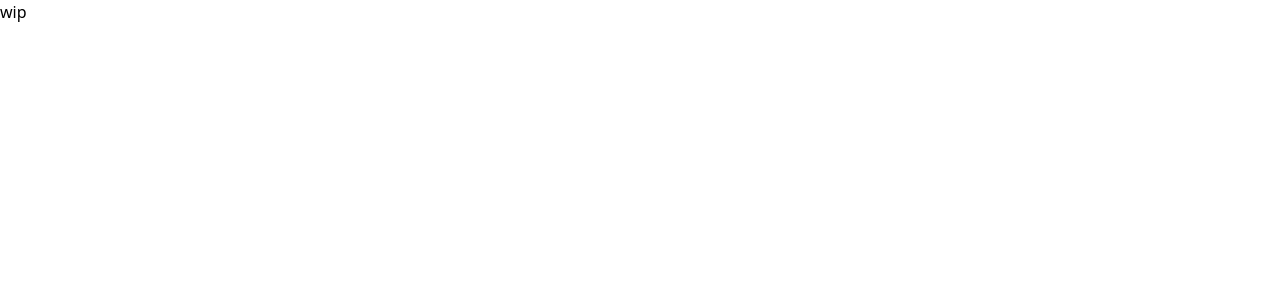
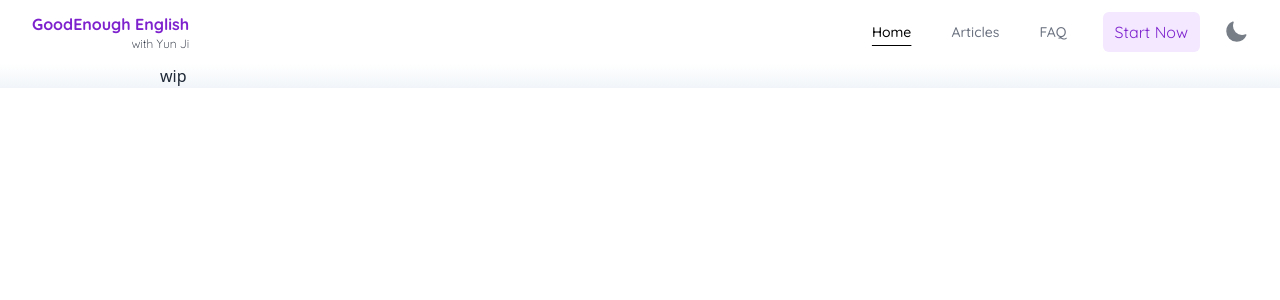
Before and after one commit to actuallyyun/learn-english-with-yun, a Next.js app in the folder nextjs-blog/: page /faq in a window 1280 px wide. Shown: the top 300 px of the page. Built offline with nearby package versions, Linux system fonts and the light colour scheme.

Commit message:
feat:add layout

```diff
--- a/nextjs-blog/pages/faq.js
+++ b/nextjs-blog/pages/faq.js
@@ -1,5 +1,30 @@
-const FAQ = () => {
-  return <div>wip</div>;
+import Head from "next/head";
+import Layout, { siteTitle } from "../components/layout";
+import utilStyles from "../styles/utils.module.css";
+
+const getAllFaqs = () => {
+  const faq = [
+    { q: "a test question 1", a: "a test answer 1" },
+    {
+      q: "test question 2",
+      a: "test answer 2",
+    },
+  ];
+  return { params: { faqs: faq } };
+};
+
+const FAQ = (faqs) => {
+  console.log(faqs);
+  return (
+    <Layout>
+      <Head>
+        <title>{siteTitle}</title>
+      </Head>
+      <div className="grid justify-items-center bg-gradient-to-t from-slate-100 font-sans">
+        <div className="w-11/12 md:w-3/4">wip</div>
+      </div>
+    </Layout>
+  );
 };
 
 export default FAQ;
```
